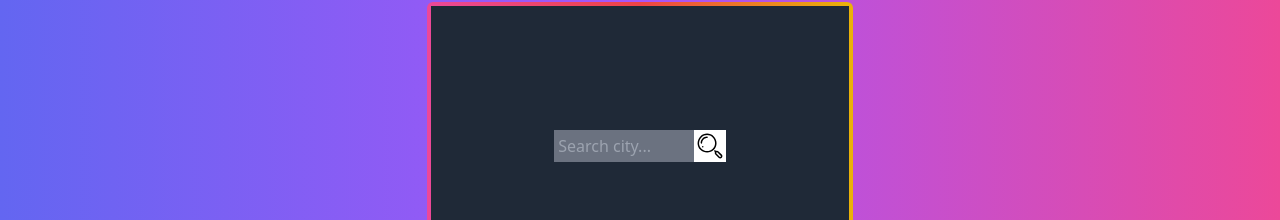
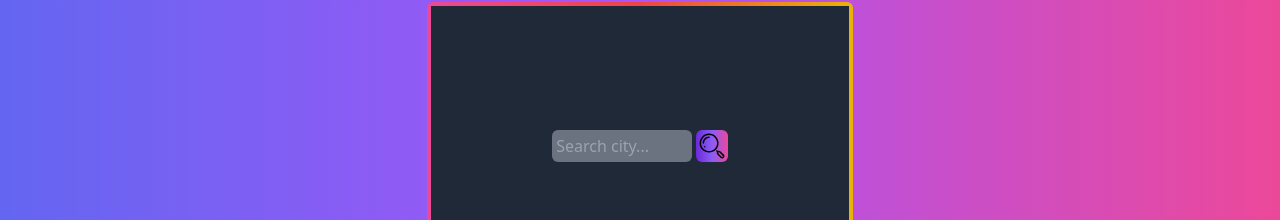
Before and after one commit to stx720/weather-app, a Next.js app: page / in a window 1280 px wide. Shown: the part 254-474 px from the top of the page. Built offline with nearby package versions, Linux system fonts and the light colour scheme.

Commit message:
Layout and styles tweaks
Changed for future tweaks

```diff
--- a/app/page.js
+++ b/app/page.js
@@ -30,12 +30,21 @@ export default function Home() {
     <main className="h-screen flex items-center justify-center">
       <div className="h-72 w-4/12 rounded-md bg-gradient-to-r from-pink-500 via-red-500 to-yellow-500 p-1">
         <div className=" h-full w-full bg-gray-800 flex items-center justify-center ">
+        <div className="flex-col">
+          {temperature !== null ? (
+              <h1 className="text-white text-5xl">{temperature}°C</h1>
+            ) : (
+              <p className="text-white"></p>
+            )}
+
+
+          </div>
           <input
             type="text"
             placeholder="Search city..."
             value={city}
             onChange={handleCityChange}
-            className="flex w-4/12 h-8 bg-gray-500 text-white pl-1"
+            className="flex w-4/12 h-8 bg-gray-500 text-white pl-1 rounded-md   "
           />
           <button onClick={handleFetchWeather}>
             {" "}
@@ -44,17 +53,10 @@ export default function Home() {
               width={32}
               height={32}
               alt="Picture of the author"
-              className="bg-white"
+              className="bg-gradient-to-r from-violet-700 via-violet-500 to-pink-500 ml-1 rounded-md   "
             />
           </button>
-          <div className="flex-col">
-            <h1 className="text-white">{cityName}</h1>
-            {temperature !== null ? (
-              <h1 className="text-white">Temperature: {temperature}°C</h1>
-            ) : (
-              <p className="text-white"></p>
-            )}
-          </div>
+          <h1 className="text-white">{cityName}</h1>
         </div>
       </div>
     </main>
```
